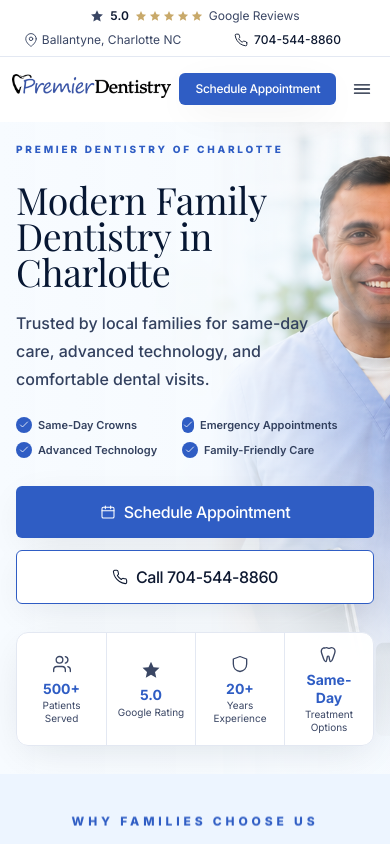
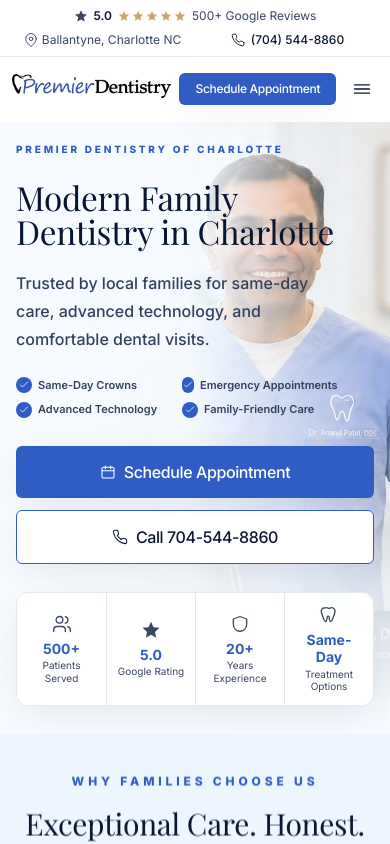
Before and after one commit to sendeepak2025/premierdentistrync.com, a Next.js app: page / in a window 390 px wide. Shown: the top 844 px of the page. Built offline with nearby package versions, Linux system fonts and the light colour scheme; a web font is replaced by a local one.

Commit message:
Refine mobile homepage reference layout

```diff
--- a/src/app/page.tsx
+++ b/src/app/page.tsx
@@ -97,9 +97,9 @@
           priority
           quality={100}
           sizes="100vw"
-          className="z-0 object-cover object-[58%_top] sm:object-[68%_34%]"
+          className="z-0 object-cover object-[72%_top] sm:object-[68%_34%]"
         />
-        <div className="absolute inset-0 z-0 bg-[linear-gradient(90deg,rgba(247,251,255,1)_0%,rgba(247,251,255,0.99)_54%,rgba(247,251,255,0.72)_72%,rgba(238,245,251,0.08)_100%),linear-gradient(180deg,rgba(247,251,255,0)_0%,rgba(247,251,255,0.08)_48%,rgba(247,251,255,0.9)_82%,rgba(247,251,255,1)_100%)] sm:bg-[linear-gradient(90deg,rgba(247,251,255,0.99)_0%,rgba(247,251,255,0.94)_38%,rgba(238,245,251,0.24)_56%,rgba(238,245,251,0)_100%)]" />
+        <div className="absolute inset-0 z-0 bg-[linear-gradient(90deg,rgba(247,251,255,1)_0%,rgba(247,251,255,0.98)_48%,rgba(247,251,255,0.66)_68%,rgba(238,245,251,0.04)_100%),linear-gradient(180deg,rgba(247,251,255,0)_0%,rgba(247,251,255,0.08)_48%,rgba(247,251,255,0.9)_82%,rgba(247,251,255,1)_100%)] sm:bg-[linear-gradient(90deg,rgba(247,251,255,0.99)_0%,rgba(247,251,255,0.94)_38%,rgba(238,245,251,0.24)_56%,rgba(238,245,251,0)_100%)]" />
 
         <div className="relative z-10 w-full px-4 pb-7 pt-5 sm:min-h-[570px] sm:px-8 sm:pb-10 sm:pt-7 lg:min-h-[610px] lg:px-12 xl:px-12 2xl:px-16">
           <Reveal className="flex max-w-[670px] flex-col justify-start sm:min-h-[470px] lg:min-h-[515px]" y={16}>
@@ -114,7 +114,7 @@
             <p className="max-w-[270px] text-[10px] font-extrabold uppercase tracking-[0.28em] text-brand sm:max-w-none sm:text-sm sm:tracking-[0.3em]">
               Premier Dentistry of Charlotte
             </p>
-            <h1 className="mt-6 max-w-[275px] font-display text-[2.2rem] leading-[0.96] text-[#071733] min-[390px]:max-w-[300px] min-[390px]:text-[2.35rem] sm:mt-7 sm:max-w-[600px] sm:text-[3.9rem] lg:text-[4.7rem]">
+            <h1 className="mt-6 max-w-[360px] font-display text-[2rem] leading-[1.02] text-[#071733] min-[390px]:text-[2.08rem] sm:mt-7 sm:max-w-[600px] sm:text-[3.9rem] lg:text-[4.7rem]">
               Modern Family Dentistry in Charlotte
             </h1>
             <p className="mt-5 max-w-[315px] text-base font-medium leading-7 text-[#33415f] sm:mt-6 sm:max-w-xl sm:text-xl sm:leading-8">
--- a/src/components/Header.tsx
+++ b/src/components/Header.tsx
@@ -59,7 +59,7 @@
                 <Icon key={i} name="star" className="h-3 w-3" />
               ))}
             </span>
-            <span>Google Reviews</span>
+            <span>500+ Google Reviews</span>
           </a>
           <span className="hidden md:inline-flex items-center gap-1.5">
             <Icon name="map-pin" className="h-3.5 w-3.5 text-ink-2" />
@@ -78,7 +78,7 @@
             className="inline-flex shrink-0 items-center justify-center gap-1.5 font-medium text-ink hover:text-brand"
           >
             <Icon name="phone" className="h-3.5 w-3.5" />
-            {site.phone}
+            (704) 544-8860
           </a>
           <div className="hidden">
             <a
```
